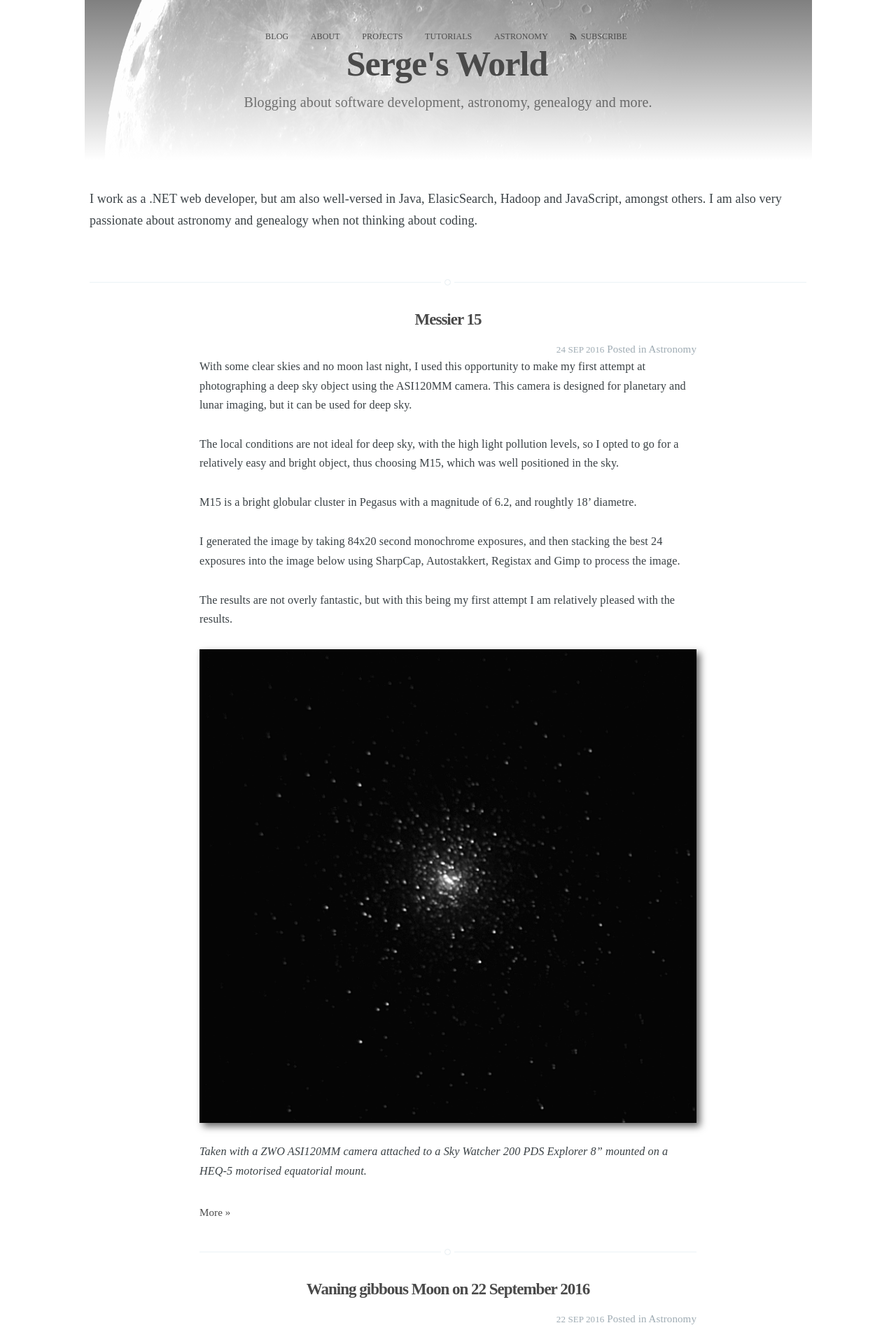
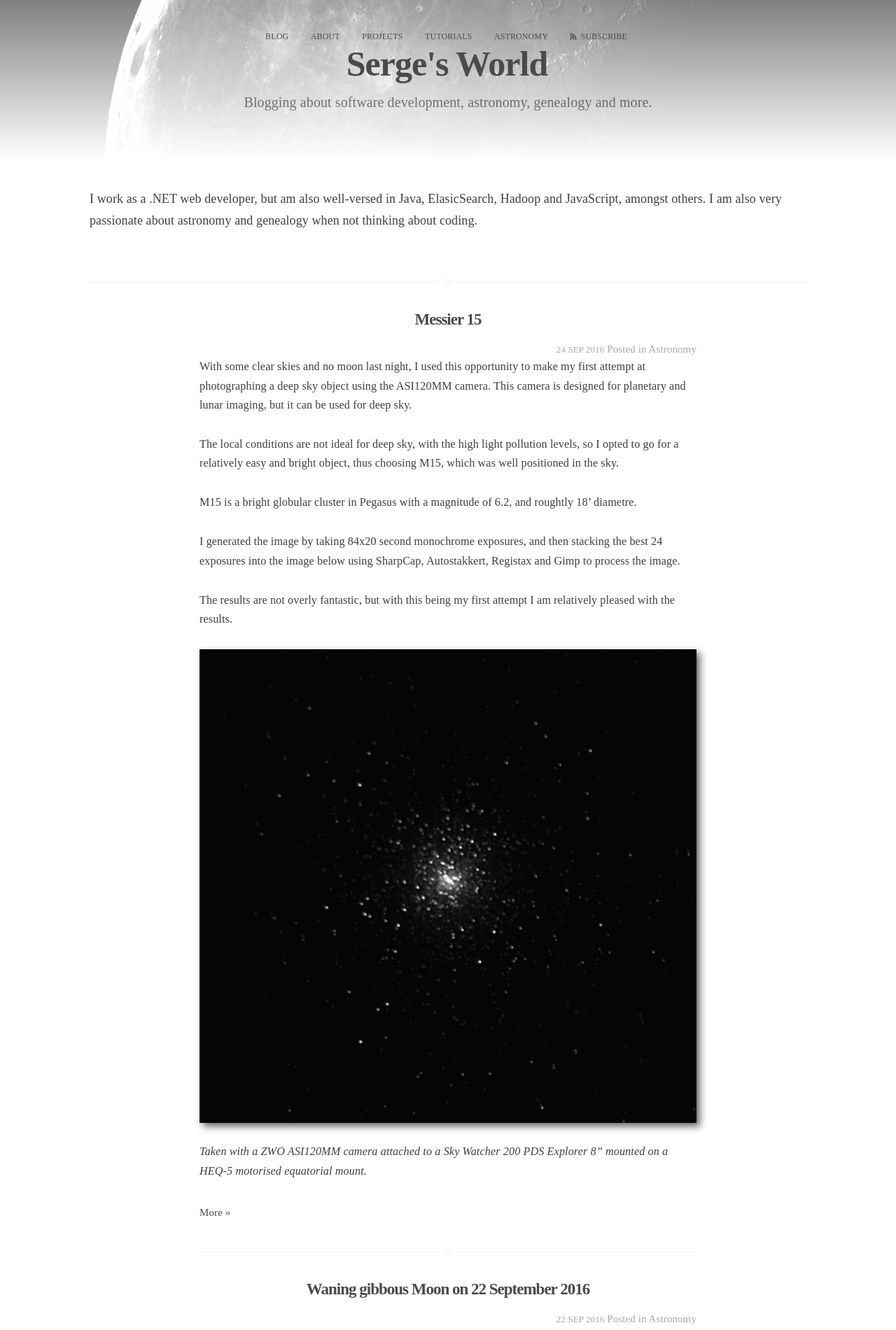
Before and after one commit to sjmeunier/sjmeunier.github.io, a Jekyll site: the page built from index.html, in a window 1280 px wide. Shown: the top 1901 px of the page at 70% size. Built offline with Jekyll 4.4.1, drawn with Linux system fonts in a browser that asks for light colours; some web fonts are replaced; the list of posts is cut into pages by our own code.

Commit message:
no message

```diff
--- a/assets/css/screen.css
+++ b/assets/css/screen.css
@@ -552,10 +552,10 @@
     overflow: hidden;
     max-height: 40%;
     background: url('/assets/images/moon_logo.png') no-repeat fixed center;
-	background: -webkit-linear-gradient(transparent, #ffffff), url('/assets/images/moon_logo.png') no-repeat fixed center; /* For Safari 5.1 to 6.0 */
-    background: -o-linear-gradient(transparent, #ffffff), url('/assets/images/moon_logo.png') no-repeat fixed center; /* For Opera 11.1 to 12.0 */
-    background: -moz-linear-gradient(transparent, #ffffff), url('/assets/images/moon_logo.png') no-repeat fixed center;
-	background: linear-gradient(transparent, #ffffff), url('/assets/images/moon_logo.png') no-repeat fixed center;
+	background: -webkit-linear-gradient(transparent, #ffffff), #808080 url('/assets/images/moon_logo.png') no-repeat center; /* For Safari 5.1 to 6.0 */
+    background: -o-linear-gradient(transparent, #ffffff), #808080 url('/assets/images/moon_logo.png') no-repeat center; /* For Opera 11.1 to 12.0 */
+    background: -moz-linear-gradient(transparent, #ffffff), #808080 url('/assets/images/moon_logo.png') no-repeat center;
+	background: linear-gradient(transparent, #ffffff), #808080 url('/assets/images/moon_logo.png') no-repeat center;
     border-bottom: none;
 }
 
```
